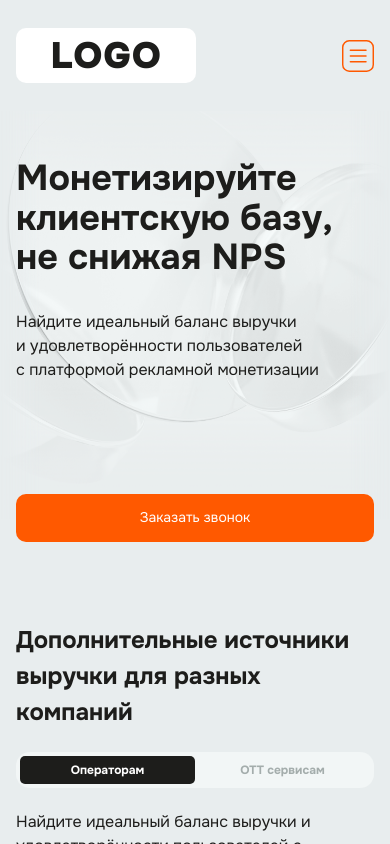
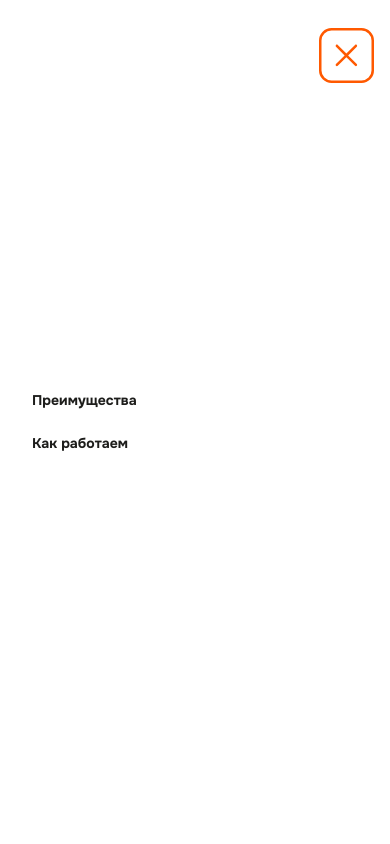
Before and after one commit to anivire/getshoptv-test, a Next.js app: page / in a window 390 px wide. Both pictures are taken after a click on the button 358 px from the left and 55 px from the top of the page. Shown: the top 844 px of the page. Built offline with nearby package versions, Linux system fonts and the light colour scheme.

Commit message:
feat: nav modal for tablet/mobile layout

```diff
--- a/package.json
+++ b/package.json
@@ -10,6 +10,7 @@
   "dependencies": {
     "classnames": "^2.5.1",
     "next": "14.2.13",
+    "next-seo": "^6.6.0",
     "react": "^18",
     "react-dom": "^18",
     "react-responsive": "^10.0.0"
--- a/src/components/shared/Header.tsx
+++ b/src/components/shared/Header.tsx
@@ -4,13 +4,59 @@ import { useRouter } from 'next/router';
 import LogoIcon from './icons/LogoIcon';
 import Burger from './icons/Burger';
 import { useMediaQuery } from 'react-responsive';
+import { useEffect, useRef, useState } from 'react';
+import Close from './icons/Close';
 
 export default function Header() {
+  const [isModalOpened, setIsModalOpened] = useState<boolean>(false);
   const router = useRouter();
   const { query } = router;
-  const isMobile = useMediaQuery({ query: '(min-width: 320px)' });
+  const isMobile = useMediaQuery({ query: '(max-width: 320px)' });
+
+  const modalRef = useRef<HTMLDivElement>(null);
+
+  const handleClickOutside = (event: MouseEvent) => {
+    if (modalRef.current && !modalRef.current.contains(event.target as Node)) {
+      setIsModalOpened(false);
+    }
+  };
+
+  useEffect(() => {
+    document.addEventListener('mousedown', handleClickOutside);
+    return () => {
+      document.removeEventListener('mousedown', handleClickOutside);
+    };
+  }, []);
 
   return (
+    <>
+      {isModalOpened && (
+        <nav
+          ref={modalRef}
+          className="fixed right-0 z-20 flex h-full w-full flex-col justify-center gap-5 bg-white md:w-[280px]"
+        >
+          <button
+            onClick={() => setIsModalOpened(false)}
+            className="absolute right-4 top-7 md:right-10"
+          >
+            {isMobile ? <Close size={32} /> : <Close size={55} />}
+          </button>
+          <Link
+            href="/"
+            onClick={() => setIsModalOpened(false)}
+            className="px-[32px] py-[10px] text-button-base font-bold text-black hover:text-accent active:text-accent active:underline"
+          >
+            Преимущества
+          </Link>
+          <Link
+            href="/"
+            onClick={() => setIsModalOpened(false)}
+            className="px-[32px] py-[10px] text-button-base font-bold text-black hover:text-accent active:text-accent active:underline"
+          >
+            Как работаем
+          </Link>
+        </nav>
+      )}
       <header className="mx-auto flex max-w-[1220px] flex-row items-center justify-between px-[16px] py-7 md:px-[40px] lg:px-0">
         {!query.withLogo ? (
           <Logo />
@@ -34,9 +80,13 @@ export default function Header() {
             Как работаем
           </Link>
         </div>
-      <button className="block lg:hidden">
-        {isMobile ? <Burger size={32} /> : <Burger />}
+        <button
+          onClick={() => setIsModalOpened(true)}
+          className="block lg:hidden"
+        >
+          {isMobile ? <Burger size={32} /> : <Burger size={55} />}
         </button>
       </header>
+    </>
   );
 }
--- a/src/components/shared/Logo.tsx
+++ b/src/components/shared/Logo.tsx
@@ -2,8 +2,8 @@ import Link from 'next/link';
 
 export default function Logo() {
   return (
-    <Link href="/" className="">
-      <p className="inline-flex w-[180px] justify-center rounded-[10px] bg-white text-[36.7px] font-black uppercase tracking-[0.77px]">
+    <Link href="/">
+      <p className="inline-flex h-[32px] w-[113px] items-center justify-center self-center rounded-[10px] bg-white font-black uppercase tracking-[0.77px] md:h-[40px] md:w-[161px] md:text-[21px] lg:h-auto lg:w-[180px] lg:text-[37px]">
         Logo
       </p>
     </Link>
--- a/src/components/shared/icons/Burger.tsx
+++ b/src/components/shared/icons/Burger.tsx
@@ -20,25 +20,25 @@ const Burger: FC<Props> = ({ size }) => {
         height="42"
         rx="9"
         stroke="#FF5900"
-        stroke-width="2"
+        strokeWidth="2"
       />
       <path
         d="M11.4783 14H33"
         stroke="#FF5900"
-        stroke-width="2"
-        stroke-linecap="round"
+        strokeWidth="2"
+        strokeLinecap="round"
       />
       <path
         d="M11.4783 22H33"
         stroke="#FF5900"
-        stroke-width="2"
-        stroke-linecap="round"
+        strokeWidth="2"
+        strokeLinecap="round"
       />
       <path
         d="M11.4783 30H33"
         stroke="#FF5900"
-        stroke-width="2"
-        stroke-linecap="round"
+        strokeWidth="2"
+        strokeLinecap="round"
       />
     </svg>
   );
--- /dev/null
+++ b/src/components/shared/icons/Close.tsx
@@ -0,0 +1,35 @@
+import { FC } from 'react';
+
+interface Props {
+  size?: number;
+}
+
+const Close: FC<Props> = ({ size }) => {
+  return (
+    <svg
+      width={!size ? '44' : size}
+      height={!size ? '44' : size}
+      viewBox="0 0 44 44"
+      fill="none"
+      xmlns="http://www.w3.org/2000/svg"
+    >
+      <rect
+        x="1"
+        y="0.999725"
+        width="42"
+        height="42"
+        rx="9"
+        stroke="#FF5900"
+        strokeWidth="2"
+      />
+      <path
+        fill-rule="evenodd"
+        clip-rule="evenodd"
+        d="M15.0072 13.5926C14.6166 13.2021 13.9835 13.2021 13.5929 13.5926C13.2024 13.9831 13.2024 14.6163 13.5929 15.0068L20.495 21.9089L13.5932 28.8108C13.2027 29.2013 13.2027 29.8345 13.5932 30.225C13.9837 30.6155 14.6169 30.6155 15.0074 30.225L21.9093 23.3231L28.8111 30.225C29.2016 30.6155 29.8348 30.6155 30.2253 30.225C30.6158 29.8345 30.6158 29.2013 30.2253 28.8108L23.3235 21.9089L30.2256 15.0068C30.6161 14.6163 30.6161 13.9831 30.2256 13.5926C29.835 13.2021 29.2019 13.2021 28.8114 13.5926L21.9093 20.4947L15.0072 13.5926Z"
+        fill="#FF5900"
+      />
+    </svg>
+  );
+};
+
+export default Close;
--- a/src/components/shared/icons/LogoIcon.tsx
+++ b/src/components/shared/icons/LogoIcon.tsx
@@ -14,7 +14,7 @@ const LogoIcon: FC<Props> = ({ size }) => {
       xmlns="http://www.w3.org/2000/svg"
     >
       <rect width="120" height="120" rx="17.9739" fill="#FF5900" />
-      <g clip-path="url(#clip0_5020_165)">
+      <g clipPath="url(#clip0_5020_165)">
         <path
           d="M90.2185 32.4042C90.8663 33.7735 91.2549 35.3201 91.2549 37.0116V83.9883C91.2549 85.6638 90.8663 87.2103 90.2185 88.5797C95.2226 89.4174 99.9999 85.4543 99.9999 79.9931V40.9908C99.9999 35.4973 95.2064 31.5664 90.2185 32.4042Z"
           fill="white"
--- a/src/pages/index.tsx
+++ b/src/pages/index.tsx
@@ -4,9 +4,15 @@ import MonetizationToggle from '@/components/MonetizationToggle';
 import Partners from '@/components/Partners';
 import Reports from '@/components/Reports';
 import RevenueOptimization from '@/components/RevenueOptimization';
+import { NextSeo } from 'next-seo';
 
 export default function Home() {
   return (
+    <>
+      <NextSeo
+        title="GetShopTV - Монетизируйте клиентскую базу, не снижая NPS"
+        description="Найдите идеальный баланс выручки и удовлетворённости пользователей с платформой рекламной монетизации."
+      />
       <main className="flex flex-col gap-[80px] md:gap-[120px] lg:gap-[180px]">
         <Hero />
         <MonetizationToggle />
@@ -15,5 +21,6 @@ export default function Home() {
         <Reports />
         <FeedbackForm />
       </main>
+    </>
   );
 }
```
Also changed, not shown: 2 other files (tests, documents, lock files or other folders). Lines whose indentation alone changed are shown as unchanged.
